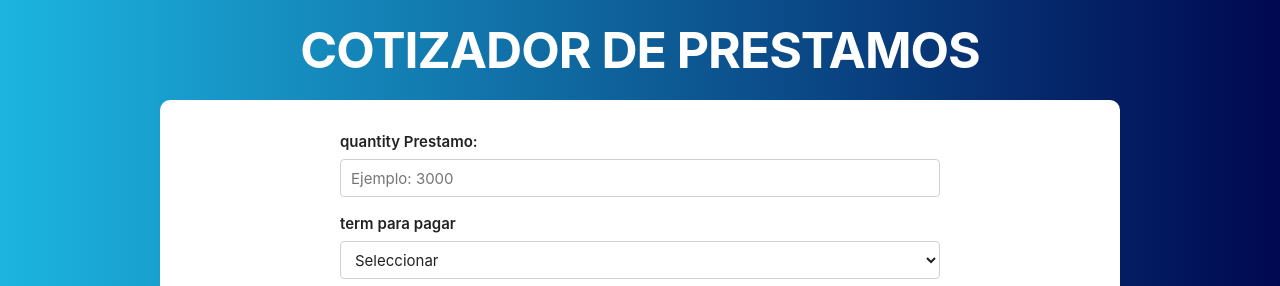
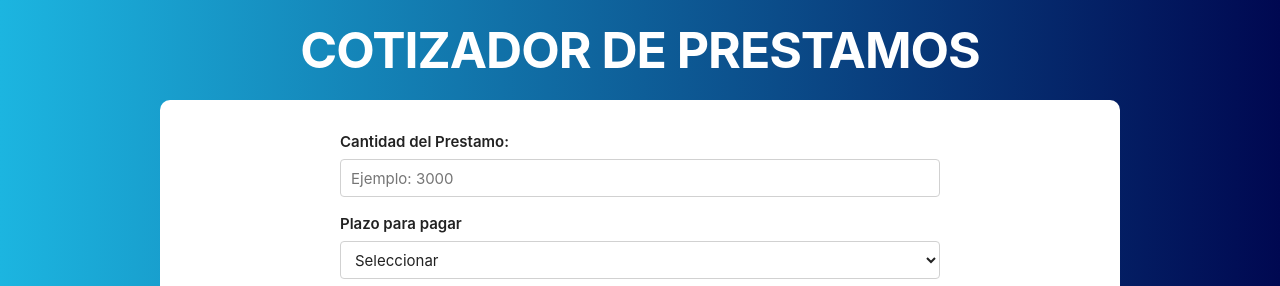
Before and after one commit to CesarRivasP/money-loans, a React (Create React App) app: page / in a window 1280 px wide. Shown: the top 286 px of the page. Built offline with nearby package versions, Linux system fonts and the light colour scheme.

Commit message:
Change options title

```diff
--- a/src/components/form.js
+++ b/src/components/form.js
@@ -46,7 +46,7 @@ class Form extends Component {
       return (
           <form onSubmit={this.calculateLoan}>
             <div>
-              <label>quantity Prestamo: {quantity}</label>
+              <label>Cantidad del Prestamo: {quantity}</label>
               <input
                 className="u-full-width"
                 type="number"
@@ -56,7 +56,7 @@ class Form extends Component {
               />
             </div>
             <div>
-              <label>term para pagar</label>
+              <label>Plazo para pagar</label>
               <select
                 className="u-full-width"
                 name="term"
```
